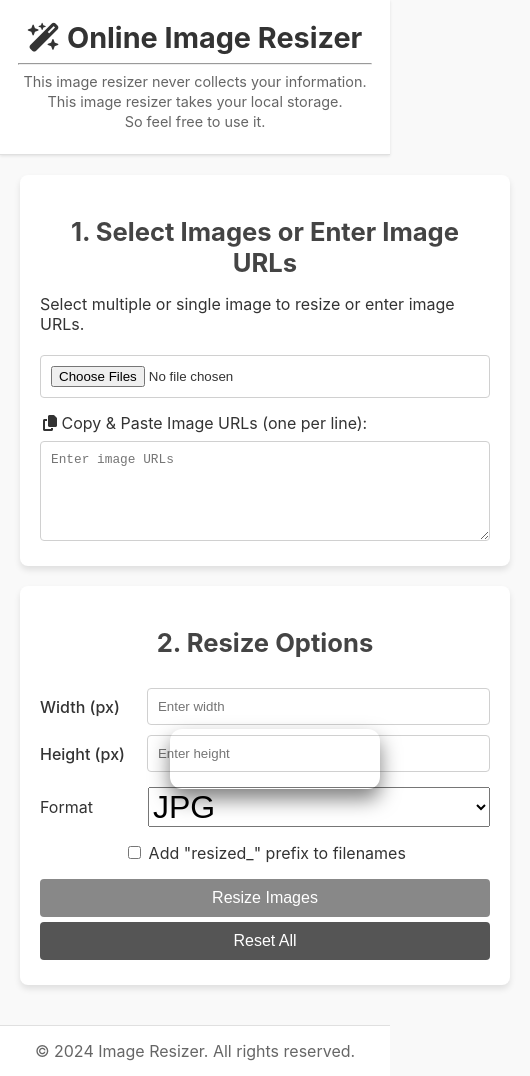
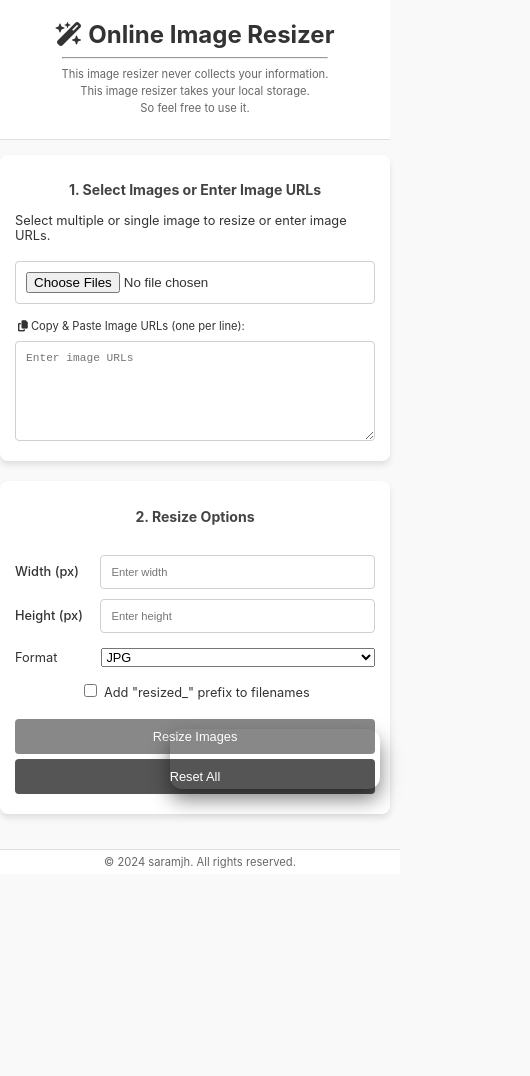
Before and after one commit to saramjh/resizeIMG, a plain HTML site: page index.html in a window 390 px wide. Shown: the whole page, 530 px wide, since content can reach past the window. After the commit the page ends 874 px from the top, so only its background shows below. Drawn offline with nearby package versions, Linux system fonts and the light colour scheme.

Commit message:
css fixed

```diff
--- a/css/style.css
+++ b/css/style.css
@@ -7,6 +7,7 @@ body {
 	color: #333;
 	display: flex;
 	flex-direction: column;
+	width: 100%;
 	min-height: 100vh;
 }
 
@@ -26,7 +27,8 @@ header {
 	border-bottom: 1px solid #e0e0e0;
 	padding: 20px 0;
 	text-align: center;
-	box-shadow: 0 1px 3px rgba(0, 0, 0, 0.1);
+	width: 100%;
+	box-shadow: (0 1px 3px rgba(0, 0, 0, 0.1));
 }
 
 header a {
@@ -35,17 +37,17 @@ header a {
 }
 
 header h1 {
-	font-size: 1.8em;
+	font-size: 1.5em;
 	margin: 0;
 	color: #333;
 }
 
 header hr {
-	width: 22rem;
+	width: 16.5rem;
 }
 
 header p {
-	font-size: 0.9em;
+	font-size: 0.7em;
 	color: #666;
 	margin: 0.2rem 0;
 }
@@ -53,12 +55,12 @@ header p {
 /* Main Container Styles */
 .container {
 	flex: 1;
-	max-width: 1200px;
 	margin: 0 auto;
-	padding: 20px;
+	padding: 15px;
 	display: flex;
 	flex-direction: column;
 	align-items: center;
+	width: 100%;
 }
 
 /* Section Styles */
@@ -69,12 +71,13 @@ header p {
 	background-color: #ffffff;
 	border-radius: 8px;
 	box-shadow: 0 4px 6px rgba(0, 0, 0, 0.1);
-	padding: 20px;
+	padding: 15px;
 	box-sizing: border-box;
+	font-size: 0.8rem;
 }
 
 .section-header {
-	font-size: 1.6em;
+	font-size: 1.1em;
 	font-weight: bold;
 	text-align: center;
 	margin-bottom: 15px;
@@ -102,7 +105,7 @@ header p {
 
 .options label {
 	cursor: pointer;
-	font-size: 1rem;
+	font-size: 0.8rem;
 	line-height: 2rem;
 }
 
@@ -134,12 +137,13 @@ header p {
 .url-input-section #imageUrlsLabel {
 	width: 100%;
 	padding: 0 0 3px 3px;
+	font-size: 0.7rem;
 }
 
 #imageUrls {
 	display: flex;
-	width: 100%;
-	font-size: 0.8rem;
+	width: auto;
+	font-size: 0.7rem;
 	resize: vertical;
 	min-height: 100px;
 }
@@ -147,6 +151,7 @@ header p {
 /* Input Styles */
 input[type="file"] {
 	cursor: pointer;
+	width: 100%;
 }
 
 input[type="file"],
@@ -166,6 +171,7 @@ input[type="number"] {
 	border: 1px solid #d0d0d0;
 	margin: 5px 0;
 	box-sizing: border-box;
+	font-size: 0.7rem;
 }
 
 /* Format Selector Styles */
@@ -184,7 +190,7 @@ input[type="number"] {
 
 #formatSelect {
 	width: 76%;
-	font-size: 2rem;
+	font-size: 0.8rem;
 	font-weight: 500;
 	cursor: pointer;
 }
@@ -311,13 +317,15 @@ body > main > section:nth-child(2) > div > button.reset-btn:hover {
 footer {
 	background-color: #ffffff;
 	border-top: 1px solid #e0e0e0;
-	padding: 15px;
+	padding: 5px;
 	text-align: center;
+	width: 100%;
 }
 
 footer p {
 	margin: 0;
 	color: #777;
+	font-size: 0.7rem;
 }
 
 /* Utility Classes */
@@ -448,12 +456,48 @@ footer p {
 }
 
 @media (max-width: 768px) {
+	header hr {
+		width: 17rem;
+	}
 	.masonry-container {
 		column-count: 2;
 	}
 }
 
 @media (max-width: 480px) {
+	header hr {
+		width: 16.5rem;
+	}
+
+	.container {
+		flex: 1;
+		margin: 0 auto;
+		padding: 15px 0;
+		display: flex;
+		flex-direction: column;
+		align-items: center;
+		width: 100%;
+	}
+
+	.section {
+		width: 100%;
+		margin-bottom: 20px;
+		background-color: #ffffff;
+		border-radius: 8px;
+		box-shadow: 0 4px 6px rgba(0, 0, 0, 0.1);
+		padding: 15px;
+		box-sizing: border-box;
+		font-size: 0.8rem;
+	}
+	.section-body {
+		display: flex;
+		flex-direction: column;
+		align-items: center;
+		width: 100%;
+		min-width: 300px;
+		box-sizing: border-box;
+	}
+
 	.masonry-container {
 		column-count: 1;
 	}
--- a/index.html
+++ b/index.html
@@ -139,7 +139,7 @@
   </div>
 
   <footer>
-    <p><a href="https://github.com/saramjh/resizeIMG">&copy; 2024 Image Resizer. All rights reserved.</a></p>
+    <p><a href="https://github.com/saramjh/resizeIMG">&copy; 2024 saramjh. All rights reserved.</a></p>
   </footer>
 
   <script src="https://cdnjs.cloudflare.com/ajax/libs/jszip/3.10.1/jszip.min.js"></script>
```
